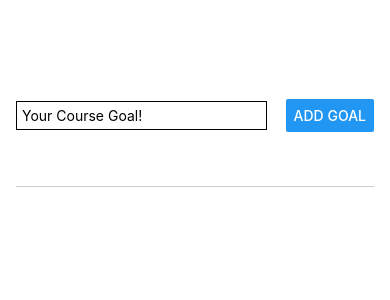
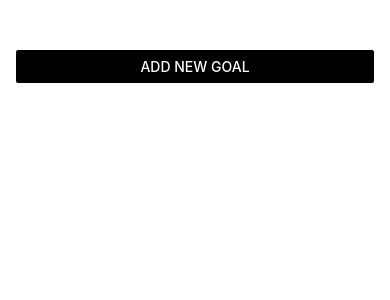
Before and after one commit to Mjthunder88/GoalApp-React-native, a React Native app: screen / in a window 390 px wide. Shown: the top 300 px of the page. Built offline with nearby package versions, Linux system fonts and the light colour scheme.

Commit message:
added working  modal and delete funciton

```diff
--- a/App.js
+++ b/App.js
@@ -1,22 +1,21 @@
 import { useState } from "react";
 import GoalItem from "./components/GoalItem";
-import {
-  StyleSheet,
-  View,
-  Button,
-  TextInput,
-  FlatList,
-} from "react-native";
+import GoalInput from "./components/GoalInput";
+import { StyleSheet, View, FlatList, Button } from "react-native";
 
 export default function App() {
-  const [goalEntered, setGoalEntered] = useState("");
+  const [isVisable, setIsVisable] = useState(false)
   const [goals, setGoals] = useState([]);
 
-  let goalInputHandler = (enteredTxt) => {
-    setGoalEntered(enteredTxt);
-  };
+  let startAddGoalHanlder = () => {
+    setIsVisable(true)
+  }
 
-  let addGoalHandler = () => {
+  let endAddGoalHandler = () => {
+    setIsVisable(false)
+  }
+
+  let addGoalHandler = (goalEntered) => {
     setGoals((goals) => {
       return [
         ...goals,
@@ -26,27 +25,35 @@ export default function App() {
         },
       ];
     });
+    endAddGoalHandler()
   };
+
+  let deleteGoalHandler = (id) => {
+    setGoals((currentGoals) => {
+      return currentGoals.filter((goal) => goal.id !== id)
+    }
+  )};
 
   return (
     <View style={styles.appContainer}>
-      <View style={styles.inputContainer}>
-        <TextInput
-          style={styles.textInput}
-          placeholder="Your Course Goal!"
-          onChangeText={goalInputHandler}
-        ></TextInput>
-        <Button title="Add Goal" onPress={addGoalHandler} />
-      </View>
+      <Button title="Add New Goal" color='black' onPress={startAddGoalHanlder} />
+      {isVisable && <GoalInput onAddGoal={addGoalHandler} visable={isVisable} onEndGoal={endAddGoalHandler} />}
       <View style={styles.goalsContainer}>
         <FlatList
           data={goals}
           renderItem={(itemData) => {
             return (
-              <GoalItem itemData={itemData.item.text} />
+              <GoalItem
+                itemData={itemData.item.text}
+                onDeleteItem={deleteGoalHandler}
+                id={itemData.item.id}
+              />
             );
           }}
-          keyExtractor={(item, index) => item.id}
+          keyExtractor={(item, index) => {
+            return item.id
+
+          }}
         />
       </View>
     </View>
@@ -59,22 +66,6 @@ const styles = StyleSheet.create({
     paddingHorizontal: 16,
     paddingTop: 50,
   },
-  inputContainer: {
-    flex: 1,
-    flexDirection: "row",
-    justifyContent: "space-between",
-    alignItems: "center",
-    paddingBottom: 5,
-    borderBottomWidth: 1,
-    borderBottomColor: "#cccccc",
-  },
-  textInput: {
-    borderWidth: 1,
-    width: "70%",
-    borderColor: "black",
-    padding: 5,
-    marginRight: 5,
-  },
   goalsContainer: {
     flex: 5,
   },
--- a/components/GoalInput.js
+++ b/components/GoalInput.js
@@ -0,0 +1,64 @@
+import { View, TextInput, Button, StyleSheet, Modal, Image } from "react-native";
+import { useState } from "react";
+
+const GoalInput = (props) => {
+  const [goalEntered, setGoalEntered] = useState("");
+
+  let goalInputHandler = (enteredTxt) => {
+    setGoalEntered(enteredTxt);
+  };
+
+  let addGoalHandler = () => {
+    props.onAddGoal(goalEntered);
+    setGoalEntered("");
+  };
+
+  return (
+    <Modal visible={props.visible} animationType="slide">
+    <View style={styles.inputContainer}>
+      <TextInput
+        style={styles.textInput}
+        placeholder="Your Course Goal!"
+        onChangeText={goalInputHandler}
+        value={goalEntered}
+      ></TextInput>
+      <View style={styles.buttonContainer}>
+        <View style={styles.button}>
+      <Button title="Add Goal" onPress={addGoalHandler} />
+        </View>
+        <View style={styles.button}>
+      <Button title="Cancel" onPress={props.onEndGoal} />
+        </View>
+      </View>
+    </View>
+    </Modal>
+  );
+};
+
+const styles = StyleSheet.create({
+  inputContainer: {
+    flex: 1,
+    justifyContent: "center",
+    alignItems: "center",
+    paddingBottom: 5,
+    padding: 16,
+    borderBottomWidth: 1,
+    borderBottomColor: "#cccccc",
+  },
+  textInput: {
+    borderWidth: 1,
+    width: "100%",
+    borderColor: "black",
+    padding: 5,
+  },
+  buttonContainer: {
+    flexDirection: 'row',
+    marginTop: 10,
+  },
+  button: {
+    width: '25%',
+    marginHorizontal: 8,
+  }
+});
+
+export default GoalInput;
--- a/components/GoalItem.js
+++ b/components/GoalItem.js
@@ -1,22 +1,27 @@
-import { StyleSheet, Text, View  } from "react-native"
-let GoalItem = ({itemData}) => {
+import { StyleSheet, Text, View, Pressable } from "react-native";
+let GoalItem = (props) => {
   return (
     <View style={styles.goalItem}>
-        <Text style={styles.goalTxt}>{itemData}</Text>
+      <Pressable onPress={props.onDeleteItem.bind(this, props.id )} style={({pressed}) => pressed && styles.pressedItem}>
+      <Text style={styles.goalTxt}>{props.itemData}</Text>
+    </Pressable>
     </View>
-    )
-}
+  );
+};
 
 const styles = StyleSheet.create({
   goalItem: {
     margin: 8,
-        padding: 8,
     borderRadius: 6,
     backgroundColor: "black",
   },
   goalTxt: {
+    padding: 8,
     color: "white",
   },
-})
+  pressedItem: {
+    opacity: 0.5
+  }
+});
 
-export default GoalItem
+export default GoalItem;
```
Lines whose indentation alone changed are shown as unchanged.
